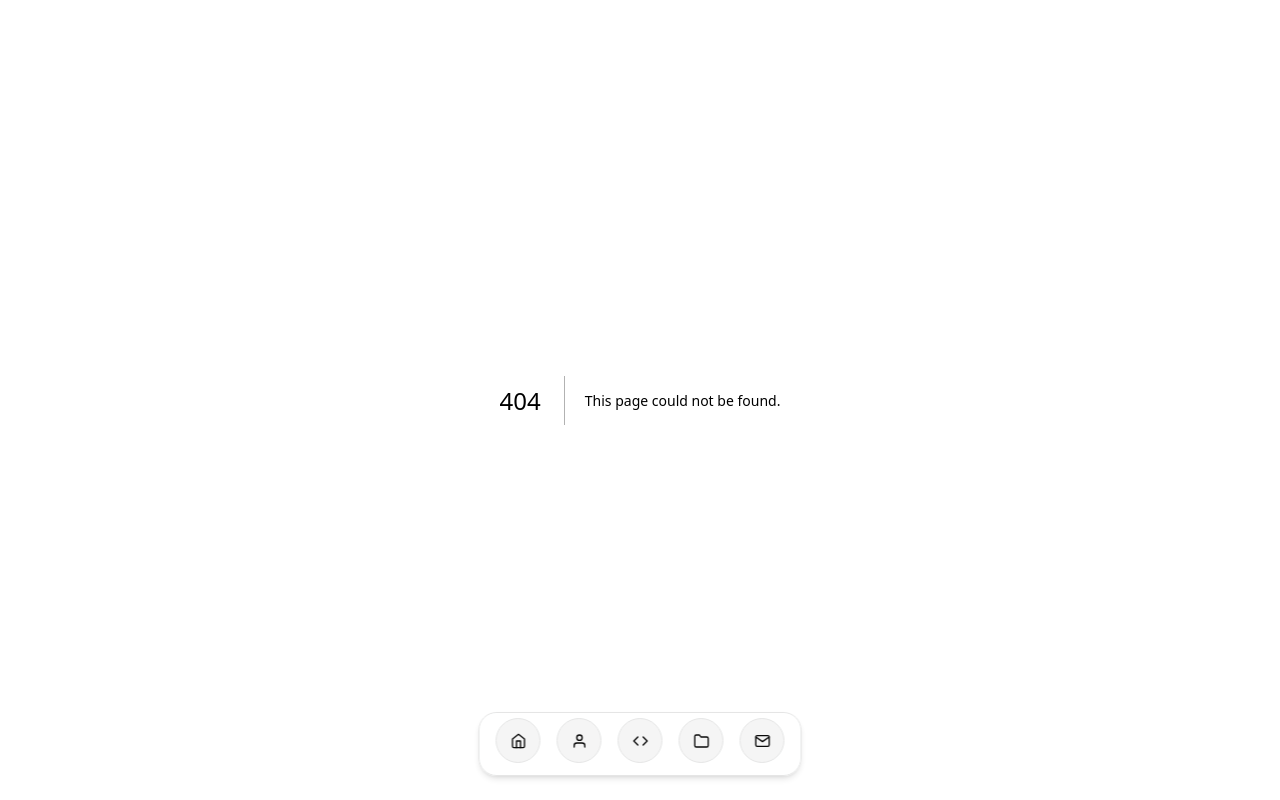
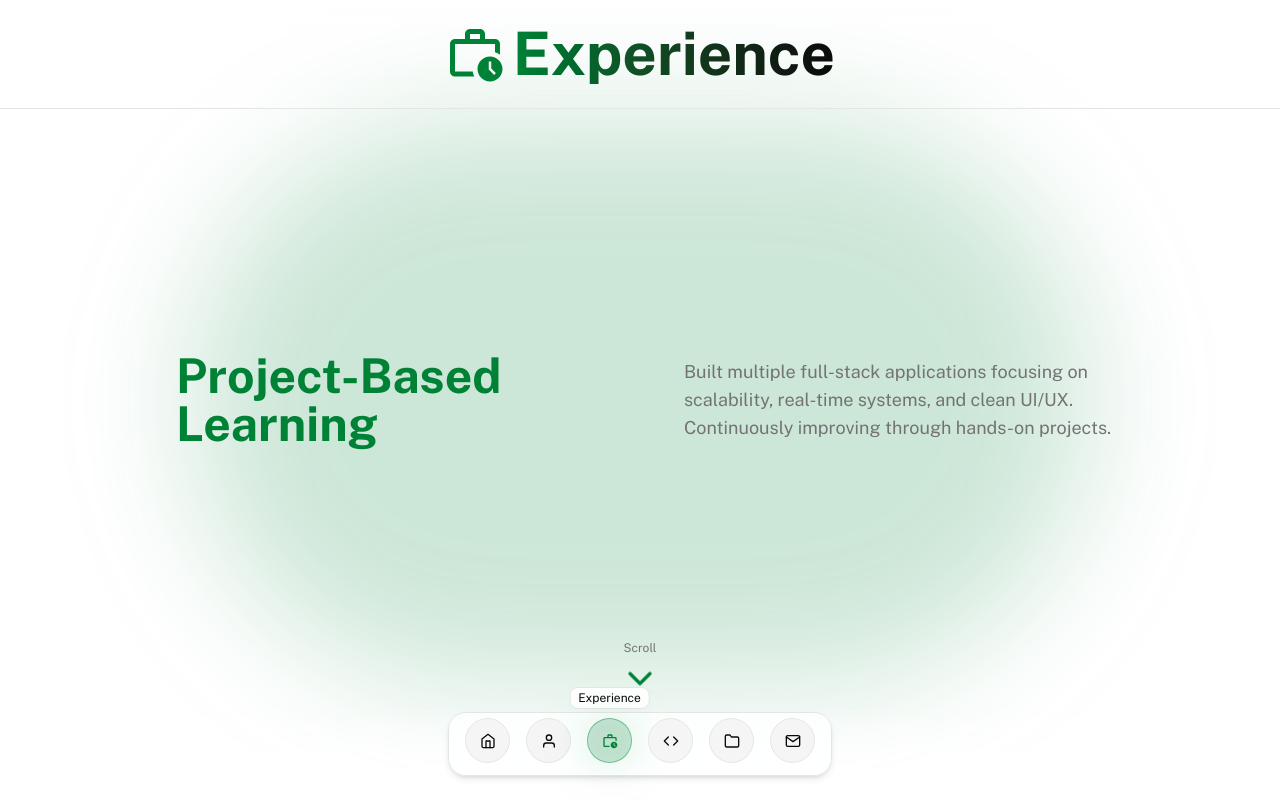
Before and after one commit to yashpratapshah16/yashpratapshah, a Next.js app: page /experience in a window 1280 px wide. Before the commit this address had no page. Built offline with nearby package versions, Linux system fonts and the light colour scheme.

Commit message:
about and experience done

```diff
--- /dev/null
+++ b/app/about/page.tsx
@@ -0,0 +1,48 @@
+"use client";
+
+import { motion } from "framer-motion";
+
+export default function AboutPage() {
+    return (
+        <section className="min-h-screen px-6 py-20 flex flex-col items-center justify-center">
+
+            {/* HEADER */}
+            <motion.div
+                initial={{ opacity: 0, y: 30 }}
+                animate={{ opacity: 1, y: 0 }}
+                className="text-center max-w-3xl"
+            >
+                <motion.h1
+                    initial={{ opacity: 0, y: 30 }}
+                    animate={{ opacity: 1, y: 0 }}
+                    className="
+                        text-5xl md:text-7xl font-bold
+                        bg-gradient-to-r from-primary to-foreground dark:to-white
+                        bg-clip-text text-transparent
+                        "
+                >
+                    About Me
+                </motion.h1>
+
+                <p className="mt-4 text-muted-foreground text-xl md:text-2xl">
+                    I build scalable web applications with clean UI and strong performance focus.
+                </p>
+            </motion.div>
+
+            {/* ABOUT TEXT */}
+            <motion.div
+                initial={{ opacity: 0, y: 30 }}
+                animate={{ opacity: 1, y: 0 }}
+                transition={{ delay: 0.2 }}
+                className="mt-10 max-w-2xl text-center text-muted-foreground"
+            >
+                <p className="text-lg md:text-xl">
+                    I’m a full stack developer focused on building real-world applications
+                    using modern technologies like Next.js, Node.js, and databases like MongoDB
+                    and PostgreSQL. I enjoy solving complex problems and continuously improving
+                    my development skills through hands-on projects.
+                </p>
+            </motion.div>
+        </section>
+    );
+}
--- /dev/null
+++ b/app/experience/page.tsx
@@ -0,0 +1,34 @@
+"use client";
+
+import { Timeline } from "@/components/timeline";
+
+export default function ExperiencePage() {
+  const data = [
+    {
+      title: "Project-Based Learning",
+      content: (
+        <p>
+          Built multiple full-stack applications focusing on scalability,
+          real-time systems, and clean UI/UX. Continuously improving through
+          hands-on projects.
+        </p>
+      ),
+    },
+    {
+      title: "Webtactic",
+      content: (
+        <p>
+          Working as a full stack developer building scalable web applications
+          and improving user experience across projects. Delivered production
+          level applications including JKumar portfolio.
+        </p>
+      ),
+    },
+  ];
+
+  return (
+    <main className="h-screen overflow-y-scroll no-scrollbar snap-y snap-mandatory scroll-smooth">
+      <Timeline data={data} />
+    </main>
+  );
+}
--- a/app/globals.css
+++ b/app/globals.css
@@ -142,3 +142,12 @@
 .text-gradientLight {
   @apply bg-clip-text text-transparent bg-gradient-to-r from-neutral-400 to-neutral-600;
 }
+
+/* Hide scrollbar but keep scroll */
+.no-scrollbar::-webkit-scrollbar {
+  display: none;
+}
+.no-scrollbar {
+  -ms-overflow-style: none;
+  scrollbar-width: none;
+}
--- a/app/layout.tsx
+++ b/app/layout.tsx
@@ -31,9 +31,12 @@ export default function RootLayout({
       suppressHydrationWarning
       className={cn("antialiased", fontMono.variable, "font-sans", publicSans.variable, notoSansHeading.variable)}
     >
-      <body className="min-h-screen overflow-hidden">
+      <body className="min-h-screen">
         <ThemeProvider>{children}</ThemeProvider>
         <Dock />
+        <div className="absolute inset-0 -z-10">
+        <div className="absolute w-[70vw] h-[70vh] bg-primary/20 blur-3xl rounded-full left-1/2 top-1/2 -translate-x-1/2 -translate-y-1/2" />
+      </div>
       </body>
     </html>
   )
--- a/components/Dock.tsx
+++ b/components/Dock.tsx
@@ -2,11 +2,13 @@
 
 import { FloatingDock } from "@/components/ui/floating-dock";
 import { FiHome, FiUser, FiCode, FiFolder, FiMail } from "react-icons/fi";
+import { MdOutlineWorkHistory } from "react-icons/md";
 
 export default function Dock() {
   const items = [
     { title: "Home", icon: <FiHome />, href: "/" },
     { title: "About", icon: <FiUser />, href: "/about" },
+    { title: "Experience", icon: <MdOutlineWorkHistory />, href: "/experience" },
     { title: "Tech", icon: <FiCode />, href: "/tech" },
     { title: "Projects", icon: <FiFolder />, href: "/projects" },
     { title: "Contact", icon: <FiMail />, href: "/contact" },
--- a/components/sections/Hero.tsx
+++ b/components/sections/Hero.tsx
@@ -84,10 +84,7 @@ export default function Hero() {
         className="absolute grayscale dark:grayscale-0 translate-y-[-80%] md:translate-y-[-2%] z-0 w-70 md:w-[50vw] pointer-events-none select-none"
       />
 
-      {/* BACKGROUND GLOW (keep subtle) */}
-      <div className="absolute inset-0 -z-10">
-        <div className="absolute w-[70vw] h-[70vh] bg-primary/20 blur-3xl rounded-full left-1/2 top-1/2 -translate-x-1/2 -translate-y-1/2" />
-      </div>
+
 
     </section>
   );
--- /dev/null
+++ b/components/timeline.tsx
@@ -0,0 +1,95 @@
+"use client";
+
+import {
+    useScroll,
+    motion,
+} from "framer-motion";
+import { ChevronDown } from "lucide-react";
+import React from "react";
+import { MdOutlineWorkHistory } from "react-icons/md";
+
+interface TimelineEntry {
+    title: string;
+    content: React.ReactNode;
+}
+
+export const Timeline = ({ data }: { data: TimelineEntry[] }) => {
+    const { scrollYProgress } = useScroll();
+
+    return (
+        <div className="w-full font-sans">
+
+            {/* ✅ STICKY HEADER */}
+            <div className="sticky top-0 z-50  backdrop-blur-md border-b border-border">
+                <div className="max-w-7xl mx-auto py-6 px-6 text-center">
+                    <h2 className="flex items-center justify-center gap-2 text-4xl md:text-6xl font-bold">
+                        <MdOutlineWorkHistory className="text-primary" />
+                        <span className="bg-gradient-to-r from-primary to-foreground dark:to-white bg-clip-text text-transparent">
+                            Experience
+                        </span>
+                    </h2>
+                </div>
+            </div>
+
+            {/* ✅ SCROLL INDICATOR */}
+            <motion.div
+                initial={{ opacity: 1 }}
+                style={{ opacity: scrollYProgress }}
+                className="fixed bottom-6 md:bottom-25 left-1/2 -translate-x-1/2 z-50 flex flex-col items-center pointer-events-none"
+            >
+                <span className="text-xs text-muted-foreground mb-1">
+                    Scroll
+                </span>
+                <ChevronDown className="h-10 w-10 text-primary animate-bounce" />
+            </motion.div>
+
+            {/* ✅ BOTTOM FADE */}
+            <div className="fixed bottom-0 left-0 w-full h-24 bg-gradient-to-t from-background to-transparent pointer-events-none z-40" />
+
+            {/* ✅ SECTIONS */}
+            <div className="snap-y snap-mandatory">
+                {data.map((item, index) => (
+                    <section
+                        key={index}
+                        className="h-screen snap-start flex items-center pl-12"
+                    >
+                        <div className="max-w-5xl mx-auto w-full px-6 grid md:grid-cols-2 gap-10 items-center">
+
+                            {/* LEFT */}
+                            <div>
+                                <h3 className="text-3xl md:text-5xl font-bold text-primary">
+                                    {item.title}
+                                </h3>
+                            </div>
+
+                            {/* RIGHT */}
+                            <div className="text-lg text-muted-foreground">
+                                {item.content}
+                            </div>
+
+                        </div>
+                    </section>
+                ))}
+
+                {/* ✅ END SECTION */}
+                <section className="h-screen snap-start flex items-center justify-center">
+                    <div className="w-full flex items-center gap-4 px-6">
+
+                        {/* LEFT LINE */}
+                        <div className="flex-1 h-[1px] bg-border" />
+
+                        {/* TEXT */}
+                        <span className="text-lg text-muted-foreground tracking-widest uppercase opacity-70">
+                            End of Timeline
+                        </span>
+
+                        {/* RIGHT LINE */}
+                        <div className="flex-1 h-[1px] bg-border" />
+
+                    </div>
+                </section>
+            </div>
+
+        </div>
+    );
+};
```
